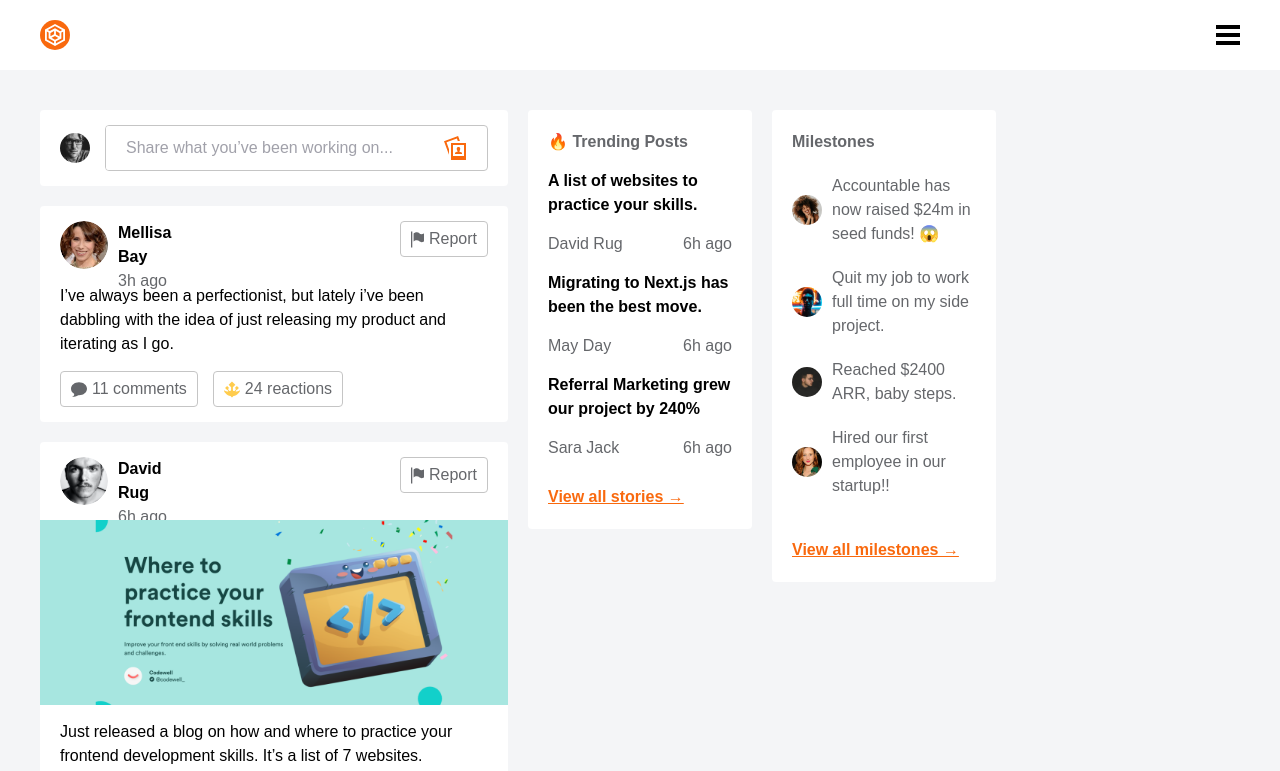
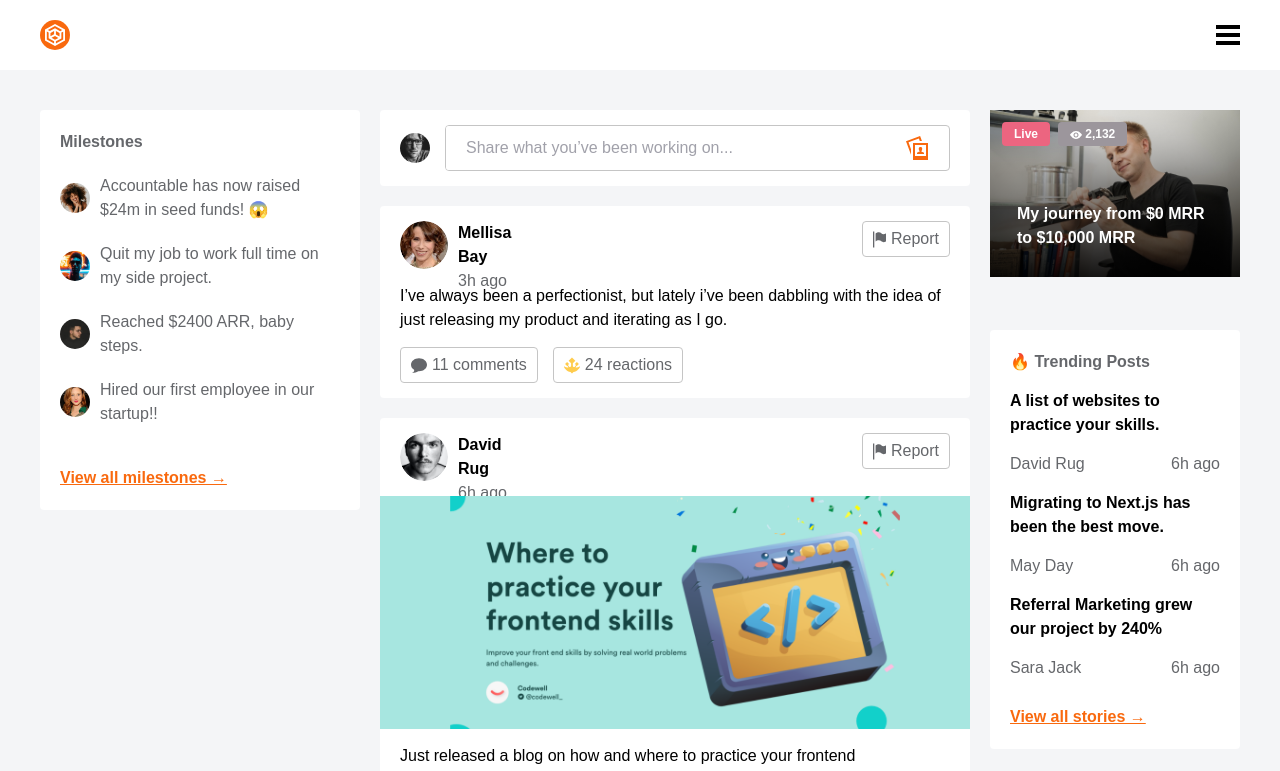
Before and after one commit to Alysander/accountable-demo-page, a React (Create React App) app: page / in a window 1280 px wide. Shown: the top 771 px of the page. Built offline with nearby package versions, Linux system fonts and the light colour scheme.

Commit message:
Got final grid layout working

```diff
--- a/src/App.tsx
+++ b/src/App.tsx
@@ -10,13 +10,16 @@ function App() {
 
     <div className="pb-8">
       <Header />
-      <div className="grid grid-cols-1 gap-4 md:px-8 md:grid-cols-2 lg:grid-cols-5 top-level-max-width ">
-        <div className="md:col-span-2 ">
+      <div className={`grid grid-cols-1 gap-4
+        md:px-8 md:grid-cols-2
+        lg:grid-cols-large lg:grid-rows-large  top-level-max-width
+      `}>
+        <div className="md:col-span-2 lg:col-span-1 lg:row-span-2 lg:order-2">
           <ArticleList />
         </div>
-        <div><TrendingPostList /></div>
-        <div><MilestoneList /></div>
-        <div className="md:col-span-2 ">
+        <div className="lg:order-4"><TrendingPostList /></div>
+        <div className="lg:order-1 lg:row-span-2"><MilestoneList /></div>
+        <div className="md:col-span-2 lg:col-span-1 lg:order-3">
           <Livestream />
         </div>
       </div>
--- a/src/components/Livestream.tsx
+++ b/src/components/Livestream.tsx
@@ -2,7 +2,7 @@ import livestreamPreview from "../assets/livestreamPreview.jpg";
 import eye from "../assets/eye.svg"
 
 const Livestream = () => (
-    <div className="base-container relative mt-2">
+    <div className="base-container relative mt-2 md:mt-unset">
         <img src={livestreamPreview} alt="Livestream" />
 
         <div className="absolute top-0 left-0 right-0 bottom-0 fade-overlay-bg p-1em flex flex-col justify-between text-white text-xs" >
--- a/tailwind.config.js
+++ b/tailwind.config.js
@@ -39,6 +39,14 @@ module.exports = {
         lightest: "#F4F5F7",
       },
     },
+    extend: {
+      gridTemplateColumns: {
+        large: "320px auto 250px",
+      },
+      gridTemplateRows: {
+        large: "200px auto", //small height for the livestream
+      },
+    },
   },
   variants: {
     extend: {},
```
